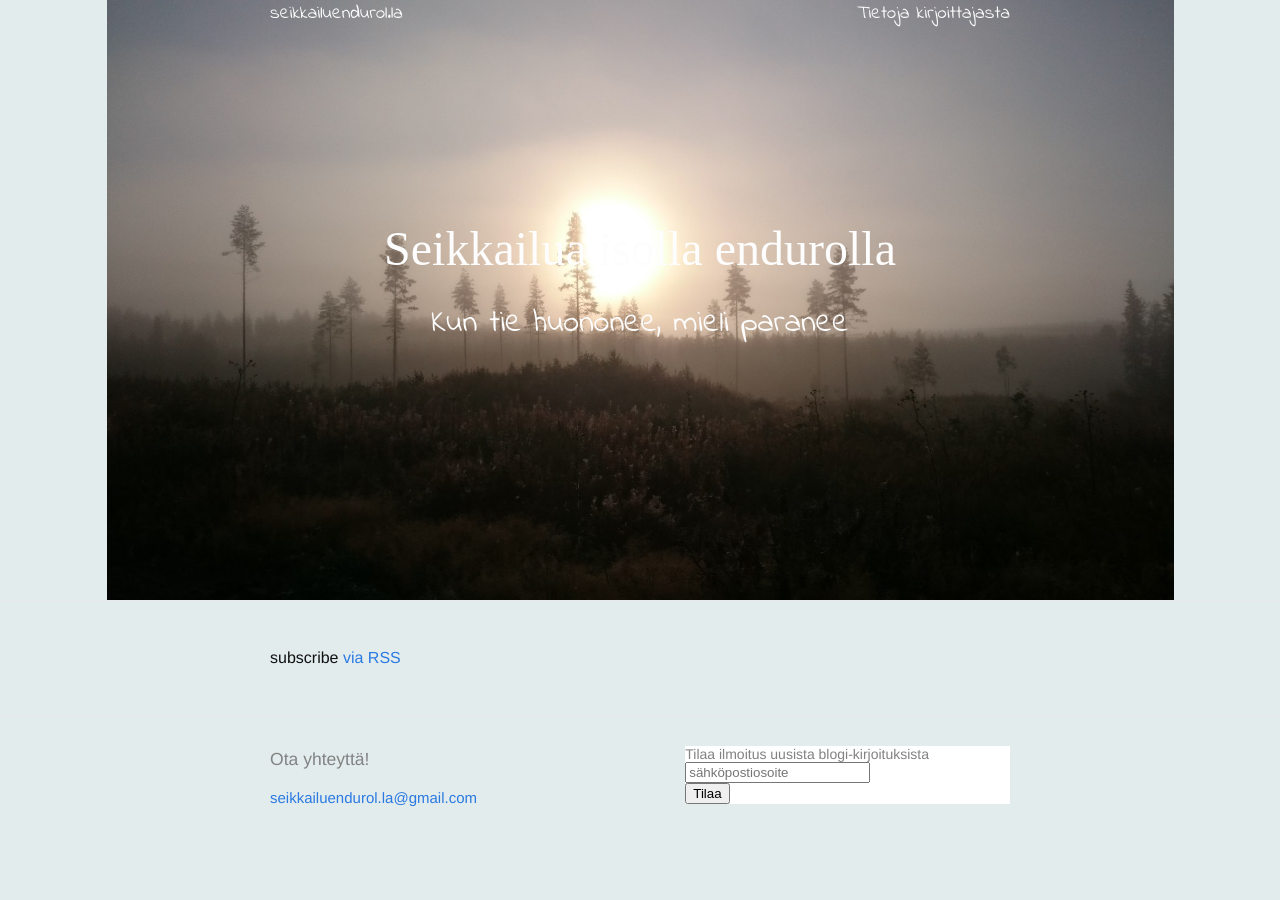
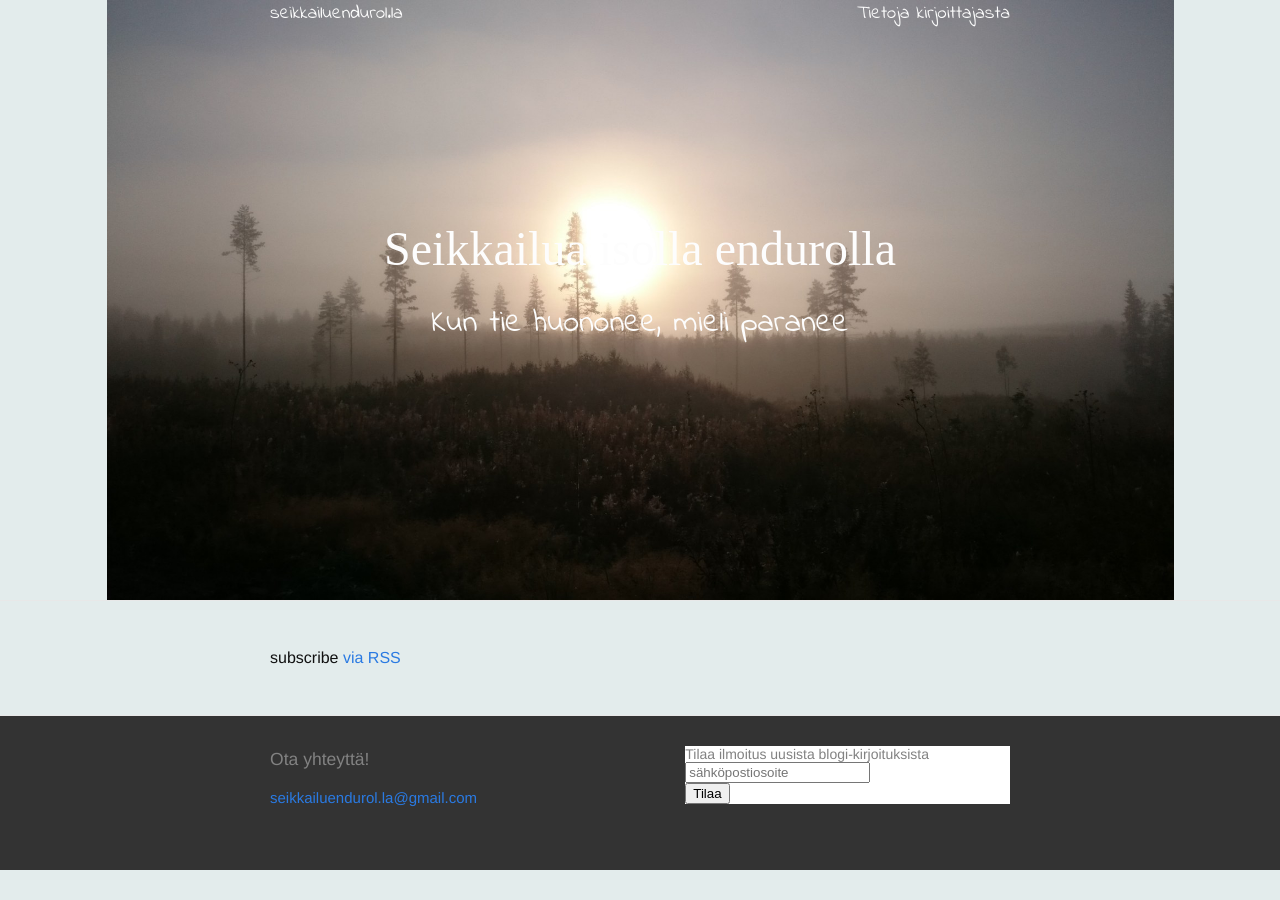
Before and after one commit to seikkailuendurolla/seikkailuendurolla.github.io, a Jekyll site: the page built from index.html, in a window 1280 px wide. Built offline with Jekyll 4.4.1, drawn with Linux system fonts in a browser that asks for light colours; some web fonts are replaced; comment, search, counter and statistics services are not loaded.

Commit message:
Footerin taustaväri tummaksi

```diff
--- a/_sass/_layout.scss
+++ b/_sass/_layout.scss
@@ -126,6 +126,7 @@
  * Site footer
  */
 .site-footer {
+    background-color: #333;
     border-top: 1px solid $grey-color-light;
     padding: $spacing-unit 0;
 }
```
